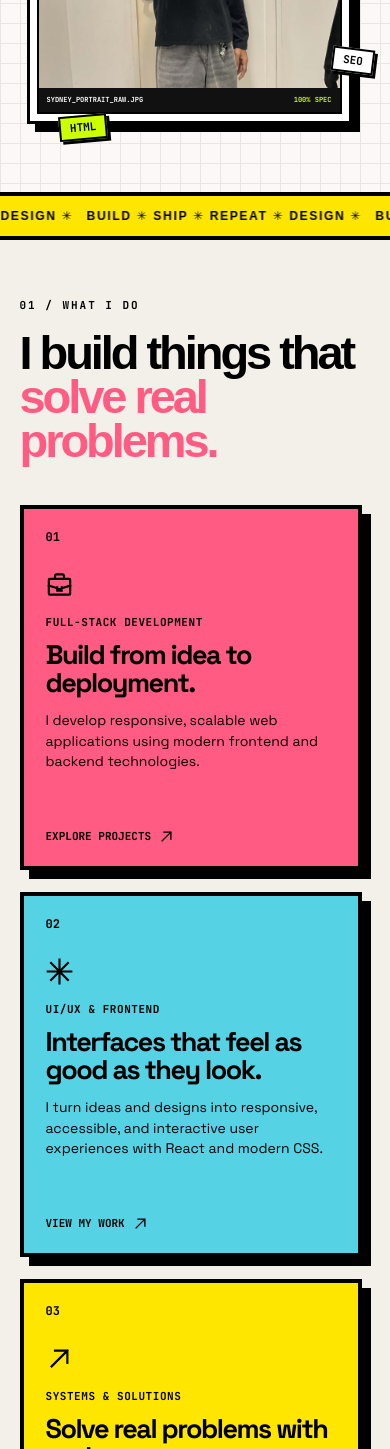
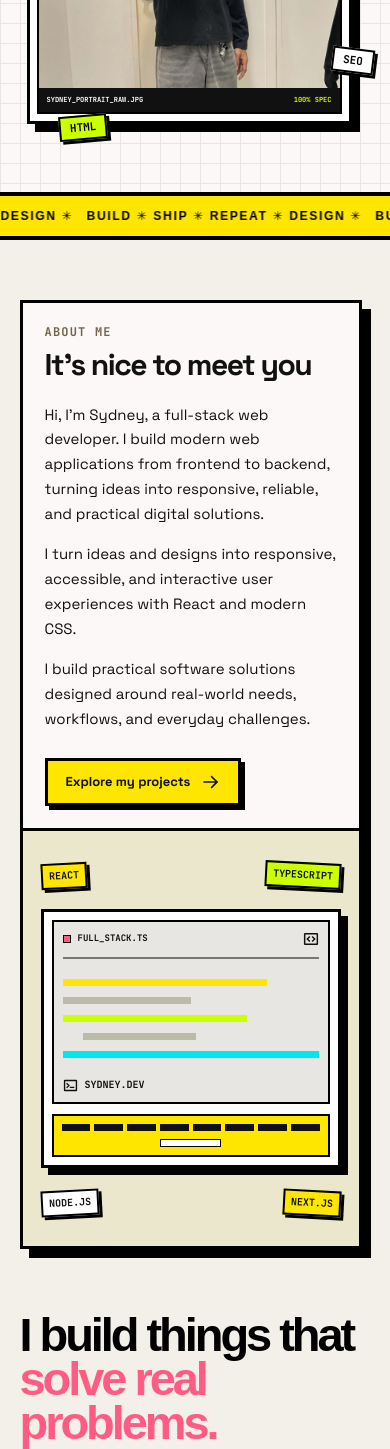
Before and after one commit to Syddevv/Portfolio-V2, a React (Vite) app in the folder my-portfolio/: page / in a window 390 px wide. Shown: the part 821-2270 px from the top of the page. Built offline with nearby package versions, Linux system fonts and the light colour scheme.

Commit message:
Refactor About component layout; enhance styling and structure for improved presentation and responsiveness

```diff
--- a/my-portfolio/src/components/About.css
+++ b/my-portfolio/src/components/About.css
@@ -43,10 +43,101 @@
 .about-inner {
   padding-block: clamp(54px, 5vw, 90px) clamp(80px, 8vw, 150px);
 }
-.about-kicker {
-  margin: 0 0 clamp(20px, 1.5vw, 30px);
-  font: 700 clamp(11px, .78vw, 15px)/1 var(--font-mono);
-  letter-spacing: .18em;
+.about-intro {
+  display: grid;
+  grid-template-columns: minmax(0, 1.2fr) minmax(0, .85fr);
+  margin: 0 9px clamp(64px, 6vw, 110px) 0;
+  border: 3px solid #000;
+  background: #fcf8f8;
+  box-shadow: 9px 9px 0 #000;
+  color: #111;
+}
+.about-intro-copy { min-width: 0; padding: clamp(24px, 2.7vw, 50px); }
+.about-intro-kicker {
+  margin: 0 0 10px;
+  color: #70634a;
+  font: 700 12px/1.2 var(--font-mono);
+  letter-spacing: .1em;
+}
+.about-intro-copy h2 {
+  margin: 0 0 22px;
+  font: 700 clamp(30px, 2.7vw, 48px)/1.05 var(--font-sans);
+  letter-spacing: -.05em;
+}
+.about-intro-copy > p:not(.about-intro-kicker) {
+  max-width: 62ch;
+  margin: 0 0 16px;
+  font-size: clamp(15px, .95vw, 18px);
+  line-height: 1.65;
+}
+.about-intro-action {
+  display: inline-flex;
+  align-items: center;
+  justify-content: center;
+  gap: 12px;
+  min-height: 48px;
+  margin-top: 10px;
+  padding: 12px 18px;
+  border: 3px solid #000;
+  background: #ffe600;
+  box-shadow: 4px 4px 0 #000;
+  font: 700 clamp(13px, .85vw, 16px)/1.2 var(--font-sans);
+  transition: translate .12s steps(2, end), box-shadow .12s steps(2, end);
+}
+.about-intro-action:hover { translate: 2px 2px; box-shadow: 2px 2px 0 #000; }
+.about-intro-action:focus-visible { outline: 3px solid #00f0ff; outline-offset: 5px; }
+.about-system-panel {
+  display: grid;
+  place-items: center;
+  min-width: 0;
+  padding: clamp(24px, 2.3vw, 44px);
+  border-left: 3px solid #000;
+  background: #eae7cc;
+}
+.about-system-art { position: relative; width: 100%; max-width: 440px; padding-block: 54px; }
+.about-system-window { padding: 12px; border: 3px solid #000; background: #fff; box-shadow: 7px 7px 0 #000; }
+.about-system-screen { padding: 12px; border: 2px solid #000; background: #e8e6e3; }
+.about-system-title {
+  display: flex;
+  align-items: center;
+  gap: 7px;
+  padding-bottom: 10px;
+  border-bottom: 2px solid #777;
+  font: 700 clamp(9px, .7vw, 12px)/1 var(--font-mono);
+}
+.about-system-title > svg { margin-left: auto; width: 16px; height: 16px; }
+.about-system-light { width: 8px; height: 8px; flex: 0 0 8px; border: 1px solid #000; background: #ff5b83; }
+.about-system-code { display: flex; flex-direction: column; gap: 11px; padding-block: 20px; }
+.about-code-line { display: block; width: 66%; height: 7px; background: #bcbba9; }
+.about-code-line--yellow { width: 80%; background: #ffe600; }
+.about-code-line--short { width: 50%; }
+.about-code-line--lime { width: 72%; background: #ccff00; }
+.about-code-line--indent { width: 44%; margin-left: 8%; }
+.about-code-line--cyan { width: 100%; background: #00e7ed; }
+.about-system-status { display: flex; align-items: center; gap: 7px; font: 700 10px/1 var(--font-mono); }
+.about-system-status svg { width: 15px; height: 15px; }
+.about-system-keyboard { display: grid; justify-items: center; gap: 8px; margin-top: 10px; padding: 8px; border: 2px solid #000; background: #ffe600; }
+.about-system-keyboard > div { display: grid; grid-template-columns: repeat(8, 1fr); gap: 4px; width: 100%; }
+.about-system-keyboard > div > span { height: 7px; background: #111; }
+.about-system-spacebar { width: 24%; height: 8px; border: 1px solid #000; background: #fff; }
+.about-system-tag { position: absolute; padding: 5px 8px; border: 2px solid #000; box-shadow: 3px 3px 0 #000; background: #fff; font: 700 clamp(10px, .7vw, 13px)/1.2 var(--font-mono); }
+.about-system-tag--react { top: 8px; left: 0; background: #ffe600; rotate: -3deg; }
+.about-system-tag--typescript { top: 7px; right: 0; background: #ccff00; rotate: 3deg; }
+.about-system-tag--node { bottom: 6px; left: 0; rotate: -3deg; }
+.about-system-tag--next { bottom: 6px; right: 0; background: #ffe600; rotate: 3deg; }
+@media (max-width: 1100px) {
+  .about-intro { grid-template-columns: minmax(0, 1fr); }
+  .about-system-panel { border-left: 0; border-top: 3px solid #000; padding: 32px; }
+}
+@media (max-width: 420px) {
+  .about-intro-copy { padding: 22px; }
+  .about-system-panel { padding: 24px 18px; }
+  .about-system-window { padding: 8px; }
+  .about-system-screen { padding: 9px; }
+  .about-system-tag { font-size: 10px; padding-inline: 6px; }
+}
+@media (prefers-reduced-motion: reduce) {
+  .about-intro-action { transition: none; }
 }
 .about-heading {
   margin: 0 0 clamp(32px, 2vw, 42px);
--- a/my-portfolio/src/components/About.tsx
+++ b/my-portfolio/src/components/About.tsx
@@ -55,7 +55,43 @@ export function About() {
       </div>
 
       <div className="about-inner page-container">
-        <p className="about-kicker">01 / WHAT I DO</p>
+        <div className="about-intro">
+          <div className="about-intro-copy">
+            <p className="about-intro-kicker">ABOUT ME</p>
+            <h2>It’s nice to meet you</h2>
+            <p>Hi, I’m Sydney, a full-stack web developer. I build modern web applications from frontend to backend, turning ideas into responsive, reliable, and practical digital solutions.</p>
+            <p>I turn ideas and designs into responsive, accessible, and interactive user experiences with React and modern CSS.</p>
+            <p>I build practical software solutions designed around real-world needs, workflows, and everyday challenges.</p>
+            <a className="about-intro-action" href="#projects">Explore my projects <Icon name="arrow-right" /></a>
+          </div>
+
+          <div className="about-system-panel">
+            <div className="about-system-art" role="img" aria-label="Developer workstation illustration with a FULL_STACK.TS code editor and React, TypeScript, Node.js, and Next.js labels">
+              <span className="about-system-tag about-system-tag--react">REACT</span>
+              <span className="about-system-tag about-system-tag--typescript">TYPESCRIPT</span>
+              <div className="about-system-window">
+                <div className="about-system-screen">
+                  <div className="about-system-title"><span className="about-system-light" /><span>FULL_STACK.TS</span><Icon name="code" /></div>
+                  <div className="about-system-code" aria-hidden="true">
+                    <span className="about-code-line about-code-line--yellow" />
+                    <span className="about-code-line about-code-line--short" />
+                    <span className="about-code-line about-code-line--lime" />
+                    <span className="about-code-line about-code-line--indent" />
+                    <span className="about-code-line about-code-line--cyan" />
+                  </div>
+                  <div className="about-system-status"><Icon name="terminal" /><span>SYDNEY.DEV</span></div>
+                </div>
+                <div className="about-system-keyboard" aria-hidden="true">
+                  <div>{Array.from({ length: 8 }, (_, index) => <span key={index} />)}</div>
+                  <span className="about-system-spacebar" />
+                </div>
+              </div>
+              <span className="about-system-tag about-system-tag--node">NODE.JS</span>
+              <span className="about-system-tag about-system-tag--next">NEXT.JS</span>
+            </div>
+          </div>
+        </div>
+
         <h2 className="about-heading" id="about-title">
           <span>I build things that</span>
           <span>solve real problems.</span>
```
